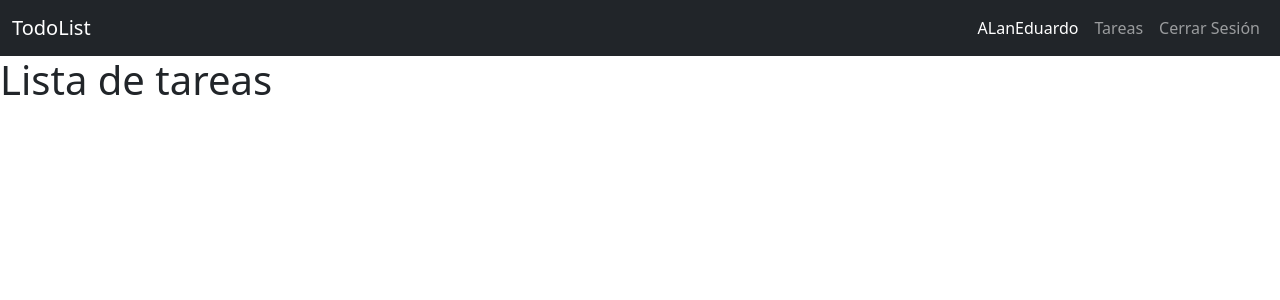
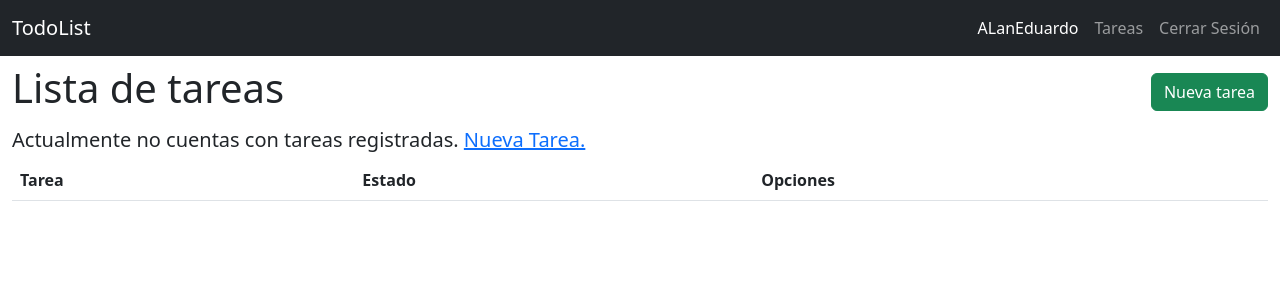
Before and after one commit to AlanEduardoGL/Flask-TodoLsit, a Flask app: page /todo/list in a window 1280 px wide. Shown: the top 300 px of the page. Run offline with Flask 3, Linux system fonts and the light colour scheme; a user stored in the database is signed in; lists and menus that the app fills with data are empty.

Commit message:
Se implemento la autenticacion, lista de tareas por usuario en el index de Todo.py

```diff
--- a/todor/auth.py
+++ b/todor/auth.py
@@ -110,7 +110,24 @@ def load_logged_in_user():
         g.user = None
 
 
+# * FUNCION PARA CERRAR LA SESION
 @bp.route('/logout')
 def logout():
     session.clear()
     return redirect(url_for('index'))
+
+
+import functools # * SIRVE PARA REQUERIR LA SESION
+
+
+# * DEFINIMOS VISTAS QUE VAN A REQUERIR SESION ACTIVA EN CIERTAS PANTALLAS
+def login_required(view):
+    @functools.wraps(view) # * ANIDAMOS UNA FUNCION A ESTE DECORADOR
+    def wrapped_view(**kwargs):# * RECIBE PARAMETROS INDEFINIDOS COMO EL NOMBRE
+        # * PRIMERO VERIFICAMOS QUE UN USUARIO HAYA INICIADO SESION
+        if g.user != None:
+            return view(**kwargs)
+        else:
+           return redirect(url_for('auth.login'))
+
+    return wrapped_view
--- a/todor/templates/todo/index.html
+++ b/todor/templates/todo/index.html
@@ -1,5 +1,45 @@
 {% extends 'base.html' %}
 
 {% block content %}
-<h1>{% block title %}Lista de tareas{% endblock %}</h1>
+<section class="container-fluid">
+    <nav class="navbar">
+        <h1>{% block title %}Lista de tareas{% endblock %}</h1>
+        <a href="#" class="btn btn-success">Nueva tarea</a>
+    </nav>
+    <table class="table">
+        <thead>
+            <tr>
+                <th class="col">Tarea</th>
+                <th class="col">Estado</th>
+                <th class="col" colspan="2">Opciones</th>
+            </tr>
+        </thead>
+        <tbody>
+            {# VALIDAMOS QUE SE MUESTREN SOLO TAREAS DEL USUARIO CON SESION INICIADA #}
+            {% if g.user.id != todos.created_by %}
+            <h5>Actualmente no cuentas con tareas registradas. <a href="#">Nueva Tarea.</a></h5>
+            {% else %}
+            {% for todo in todos | reverse %} {# FILTRO reverse PARA INICIAR CON EL MAS RECIENTE #}
+            <tr>
+                <td>
+                    <h5>{{ todo.title }}</h5>
+                    <p>{{ todo.desc }}</p>
+                </td>
+                {% if todo.state != 1 %}
+                <td>Incompleto</td>
+                {% else %}
+                <td>Completado</td>
+                {% endif %}
+                <td>
+                    <a href="" class="btn btn-warning btn-sm">Editar</a>
+                </td>
+                <td>
+                    <a href="" class="btn btn-danger btn-sm">Eliminar</a>
+                </td>
+            </tr>
+            {% endfor %}
+            {% endif %}
+        </tbody>
+    </table>
+</section>
 {% endblock %}
--- a/todor/todo.py
+++ b/todor/todo.py
@@ -2,21 +2,34 @@
 Crearemos todas las vistas de nuestra lista de tareas.
 """
 from flask import Blueprint, render_template
+# * IMPORTAMOS EL DECORADOR
+from todor.auth import login_required
+# * IMPORTAMOS LOS MODELOS
+from .models import User, Todo
+# * IMPORTAMOS OBJETO DB PARA HACER CONSULTAS
+from .__init__ import db
+
 
 # * CREAMOS OBJETO BLUEPRINT PARA "todo"
 bp = Blueprint('todo', __name__, url_prefix='/todo')
 
 
 @bp.route('/list')
+@login_required  # * AGREGAMOS EL DECORADOR PARA QUE REQUIERA INICIAR SESION EN ESTA PANTALLA
 def index():
-    return render_template('todo/index.html')
+    # * CONSULTA PARA RECUPERAR LAS TAREAS EXISTENTES
+    todos = Todo.query.all()
+
+    return render_template('todo/index.html', todos=todos)
 
 
 @bp.route('/edit')
+@login_required  # * AGREGAMOS EL DECORADOR PARA QUE REQUIERA INICIAR SESION EN ESTA PANTALLA
 def edit():
     return 'Editar Tarea.'
 
 
 @bp.route('/create')
+@login_required  # * AGREGAMOS EL DECORADOR PARA QUE REQUIERA INICIAR SESION EN ESTA PANTALLA
 def create():
     return 'Crear Tarea.'
```
Also changed, not shown: todor/templates/todo/create.html (added).
